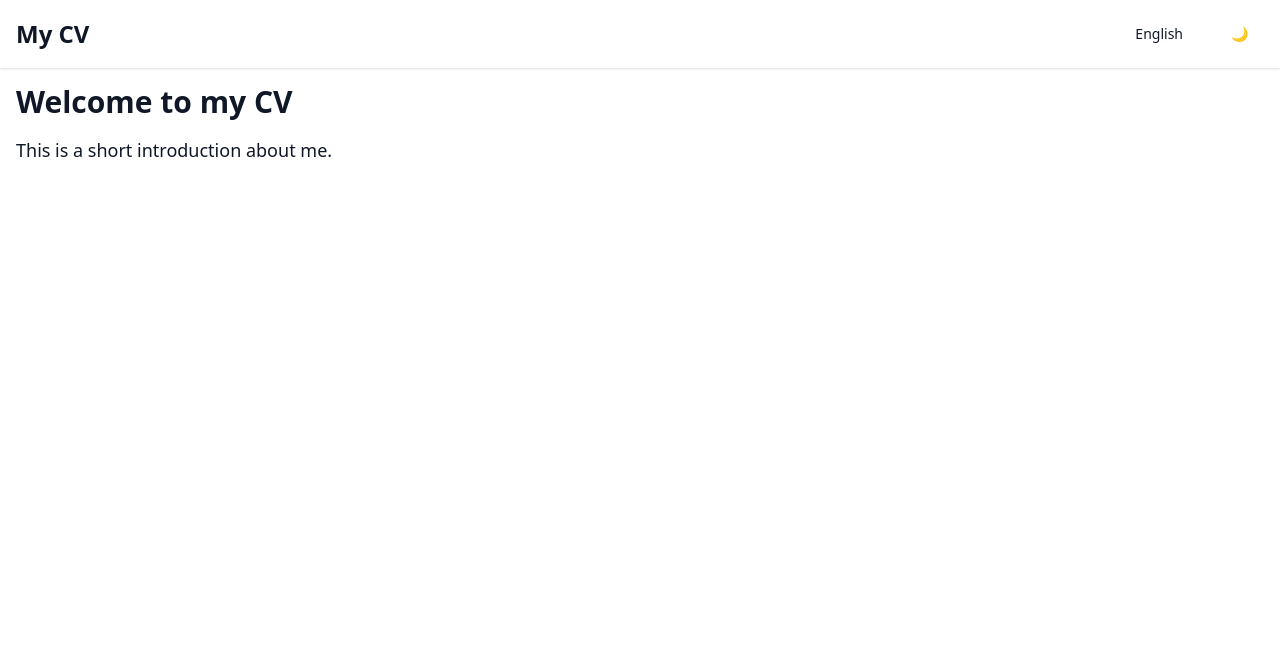
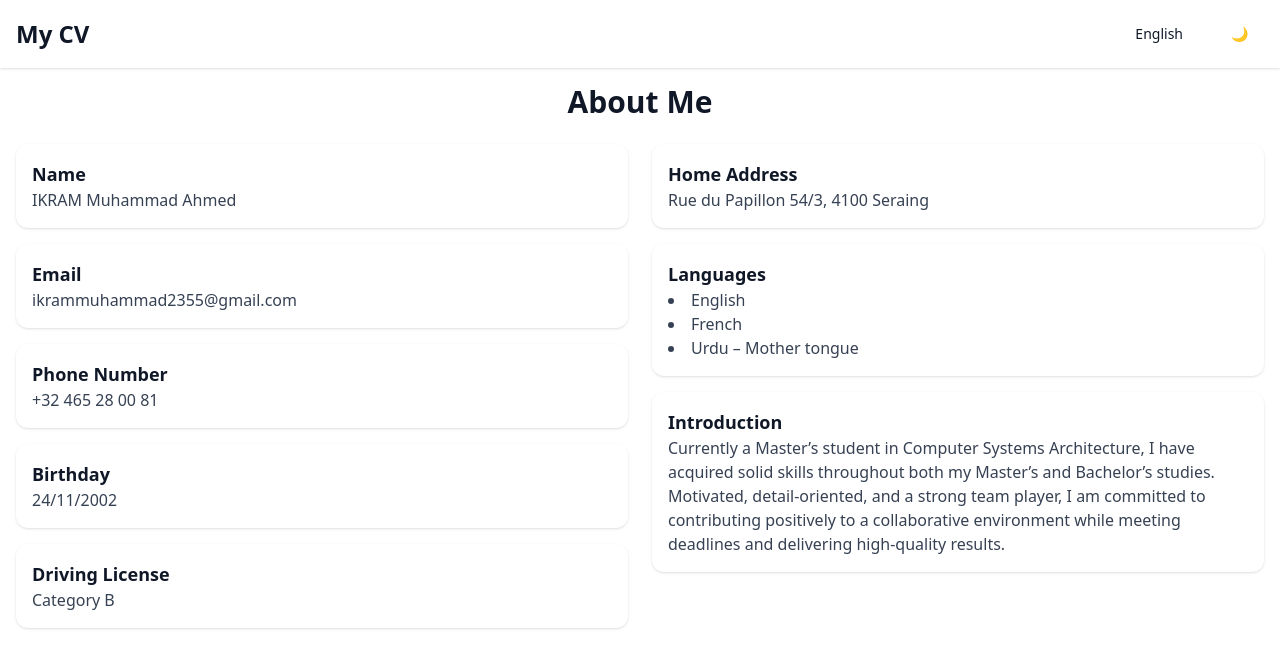
Before and after one commit to MuhammadAIkram/CV-Site, a website: page docs/index.html in a window 1280 px wide. Drawn offline with Linux system fonts and the light colour scheme.

Commit message:
about me section added

```diff
--- /dev/null
+++ b/docs/about.html
@@ -0,0 +1,62 @@
+<main class="max-w-screen-xl mx-auto p-4">
+    <h1 class="text-3xl font-bold mb-6 text-center" id="about-title">About Me</h1>
+
+    <div class="grid md:grid-cols-2 gap-6">
+      <!-- Left Column -->
+      <div class="space-y-4">
+        <div class="bg-white dark:bg-gray-800 shadow rounded-xl p-4">
+          <h2 class="text-lg font-semibold text-gray-900 dark:text-gray-100" id="about-name">Name</h2>
+          <p class="text-gray-700 dark:text-gray-300">IKRAM Muhammad Ahmed</p>
+        </div>
+
+        <div class="bg-white dark:bg-gray-800 shadow rounded-xl p-4">
+            <h2 class="text-lg font-semibold text-gray-900 dark:text-gray-100" id="about-email">Email</h2>
+            <p class="text-gray-700 dark:text-gray-300">ikrammuhammad2355@gmail.com</p>
+        </div>
+
+        <div class="bg-white dark:bg-gray-800 shadow rounded-xl p-4">
+          <h2 class="text-lg font-semibold text-gray-900 dark:text-gray-100" id="about-phone">Phone</h2>
+          <p class="text-gray-700 dark:text-gray-300">+32 465 28 00 81</p>
+        </div>
+
+        <div class="bg-white dark:bg-gray-800 shadow rounded-xl p-4">
+          <h2 class="text-lg font-semibold text-gray-900 dark:text-gray-100" id="about-birthday">Birthday</h2>
+          <p class="text-gray-700 dark:text-gray-300">24/11/2002</p>
+        </div>
+
+        <div class="bg-white dark:bg-gray-800 shadow rounded-xl p-4">
+          <h2 class="text-lg font-semibold text-gray-900 dark:text-gray-100" id="about-driving">Driving License</h2>
+          <p class="text-gray-700 dark:text-gray-300" id="about-driving-cat">Category B</p>
+        </div>
+      </div>
+
+      <!-- Right Column -->
+      <div class="space-y-4">
+        <div class="bg-white dark:bg-gray-800 shadow rounded-xl p-4">
+            <h2 class="text-lg font-semibold text-gray-900 dark:text-gray-100" id="about-home">Home Address</h2>
+            <p class="text-gray-700 dark:text-gray-300">Rue du Papillon 54/3, 4100 Seraing</p>
+        </div>
+
+        <div class="bg-white dark:bg-gray-800 shadow rounded-xl p-4">
+          <h2 class="text-lg font-semibold text-gray-900 dark:text-gray-100" id="about-languages">Languages</h2>
+          <ul class="list-disc list-inside text-gray-700 dark:text-gray-300">
+            <li id="about-languages-english">English – Fluent</li>
+            <li id="about-languages-french">French – Fluent</li>
+            <li id="about-languages-urdu">Urdu – Native</li>
+          </ul>
+        </div>
+
+        <div class="bg-white dark:bg-gray-800 shadow rounded-xl p-4">
+          <h2 class="text-lg font-semibold text-gray-900 dark:text-gray-100" id="about-introduction">Introduction</h2>
+          <p class="text-gray-700 dark:text-gray-300" id="about-introduction-content">
+            Currently a Master’s student in Computer Systems
+            Architecture, I have acquired solid skills throughout both my
+            Master’s and Bachelor’s studies. Motivated, detail-oriented, and
+            a strong team player, I am committed to contributing
+            positively to a collaborative environment while meeting
+            deadlines and delivering high-quality results.
+          </p>
+        </div>
+      </div>
+    </div>
+</main>
--- a/docs/index.html
+++ b/docs/index.html
@@ -7,6 +7,7 @@
     <link rel="stylesheet" href="./css/output.css">
     <script src="./js/translation.js" defer></script>
     <script src="./js/main.js" defer></script>
+    <script src="./js/include.js" defer></script>
 </head>
 <body class="bg-white dark:bg-gray-900 text-gray-900 dark:text-gray-100 transition-colors">
   <nav class="bg-white border-gray-200 dark:bg-gray-900 shadow">
@@ -61,9 +62,6 @@
     </button>
   </div>
 
-  <main class="max-w-screen-xl mx-auto p-4">
-    <h1 id="welcome-text" class="text-3xl font-bold mb-4">Welcome to my CV</h1>
-    <p id="intro-text" class="text-lg">This is a short introduction about me.</p>
-  </main>
+  <div id="content"></div>
 </body>
 </html>
--- /dev/null
+++ b/docs/js/include.js
@@ -0,0 +1,11 @@
+fetch("about.html")
+  .then(res => res.text())
+  .then(html => {
+    document.getElementById("content").innerHTML = html;
+
+    // Re-apply translations AFTER content is loaded
+    if (typeof applyTranslations === "function") {
+      const lang = localStorage.getItem("language") || "en";
+      applyTranslations(lang);
+    }
+  });
--- a/docs/js/main.js
+++ b/docs/js/main.js
@@ -32,15 +32,50 @@ const langToggle = document.getElementById("language-toggle");
 let currentLang = localStorage.getItem('language') || "en";
 
 function applyTranslations(lang) {
-  if (translations[lang]) {
-      document.getElementById("nav-title").textContent = translations[lang].title;
-      document.getElementById("welcome-text").textContent = translations[lang].welcome;
-      document.getElementById("intro-text").textContent = translations[lang].intro;
+    if (translations[lang]) {
+        //navigation bar
+        const titleEl = document.getElementById("nav-title");
+        const welcomeEl = document.getElementById("welcome-text");
+        const introEl = document.getElementById("intro-text");
 
-      // update both buttons
-      document.querySelectorAll("#language-toggle, #language-toggle-mobile")
-          .forEach(btn => btn.textContent = translations[lang].languageButton);
-  }
+        if (titleEl) titleEl.textContent = translations[lang].title;
+        if (welcomeEl) welcomeEl.textContent = translations[lang].welcome;
+        if (introEl) introEl.textContent = translations[lang].intro;
+
+        //about me section
+        const titleAboutME = document.getElementById("about-title");
+        const AboutMEName = document.getElementById("about-name");
+        const AboutMEEmail = document.getElementById("about-email");
+        const AboutMEPhone = document.getElementById("about-phone");
+        const AboutMEBirthday = document.getElementById("about-birthday");
+        const AboutMEDriving = document.getElementById("about-driving");
+        const AboutMEDrivingCat = document.getElementById("about-driving-cat");
+        const AboutMEHome = document.getElementById("about-home");
+        const AboutMELanguages = document.getElementById("about-languages");
+        const AboutMELanguagesEnglish = document.getElementById("about-languages-english");
+        const AboutMELanguagesFrench = document.getElementById("about-languages-french");
+        const AboutMELanguagesUrdu = document.getElementById("about-languages-urdu");
+        const AboutMELanguagesIntroduction = document.getElementById("about-introduction");
+        const AboutMELanguagesIntroductionContent = document.getElementById("about-introduction-content");
+
+        if (titleAboutME) titleAboutME.textContent = translations[lang].aboutMeTitle;
+        if (AboutMEName) AboutMEName.textContent = translations[lang].aboutMeName;
+        if (AboutMEEmail) AboutMEEmail.textContent = translations[lang].aboutMeEmail;
+        if (AboutMEPhone) AboutMEPhone.textContent = translations[lang].aboutMePhone;
+        if (AboutMEBirthday) AboutMEBirthday.textContent = translations[lang].aboutMeBirthday;
+        if (AboutMEDriving) AboutMEDriving.textContent = translations[lang].aboutMeDriving;
+        if (AboutMEDrivingCat) AboutMEDrivingCat.textContent = translations[lang].aboutMeDrivingCat;
+        if (AboutMEHome) AboutMEHome.textContent = translations[lang].aboutMeHome;
+        if (AboutMELanguages) AboutMELanguages.textContent = translations[lang].aboutMeLanguages;
+        if (AboutMELanguagesEnglish) AboutMELanguagesEnglish.textContent = translations[lang].aboutMeLanguagesEnglish;
+        if (AboutMELanguagesFrench) AboutMELanguagesFrench.textContent = translations[lang].aboutMeLanguagesFrench;
+        if (AboutMELanguagesUrdu) AboutMELanguagesUrdu.textContent = translations[lang].aboutMeLanguagesUrdu;
+        if (AboutMELanguagesIntroduction) AboutMELanguagesIntroduction.textContent = translations[lang].aboutMeIntroduction;
+        if (AboutMELanguagesIntroductionContent) AboutMELanguagesIntroductionContent.textContent = translations[lang].aboutMeIntroductionContent;
+
+        document.querySelectorAll("#language-toggle, #language-toggle-mobile")
+            .forEach(btn => btn.textContent = translations[lang].languageButton);
+    }
 }
 
 // Initialize with saved preferences
--- a/docs/js/translation.js
+++ b/docs/js/translation.js
@@ -4,11 +4,39 @@ const translations = {
       welcome: "Welcome to my CV",
       intro: "This is a short introduction about me.",
       languageButton: "English",
+      aboutMeTitle: "About Me",
+      aboutMeName: "Name",
+      aboutMeEmail: "Email",
+      aboutMePhone: "Phone Number",
+      aboutMeBirthday: "Birthday",
+      aboutMeDriving: "Driving License",
+      aboutMeDrivingCat: "Category B",
+      aboutMeHome: "Home Address",
+      aboutMeLanguages: "Languages",
+      aboutMeLanguagesEnglish: "English",
+      aboutMeLanguagesFrench: "French",
+      aboutMeLanguagesUrdu: "Urdu – Mother tongue",
+      aboutMeIntroduction: "Introduction",
+      aboutMeIntroductionContent: "Currently a Master’s student in Computer Systems Architecture, I have acquired solid skills throughout both my Master’s and Bachelor’s studies. Motivated, detail-oriented, and a strong team player, I am committed to contributing positively to a collaborative environment while meeting deadlines and delivering high-quality results.",
     },
     fr: {
       title: "Mon CV",
       welcome: "Bienvenue sur mon CV",
       intro: "Ceci est une brève introduction à mon sujet.",
       languageButton: "Français",
+      aboutMeTitle: "A propos de moi",
+      aboutMeName: "Nom",
+      aboutMeEmail: "Email",
+      aboutMePhone: "Numéro de téléphone",
+      aboutMeBirthday: "Anniversaire",
+      aboutMeDriving: "Permis de conduire",
+      aboutMeDrivingCat: "Permis B",
+      aboutMeHome: "Adresse du domicile",
+      aboutMeLanguages: "Langues",
+      aboutMeLanguagesEnglish: "Anglais",
+      aboutMeLanguagesFrench: "Français",
+      aboutMeLanguagesUrdu: "Urdu - Langue maternelle",
+      aboutMeIntroduction: "Introduction",
+      aboutMeIntroductionContent: "Actuellement étudiant en Master en architecture des systèmes informatiques, j’ai acquis de solides compétences tout au long de mon parcours en Master et en Bachelier. Motivé, rigoureux et doté d’un bon esprit d’équipe, je m’engage à contribuer de manière positive à un environnement collaboratif, tout en respectant les délais et la qualité attendue.",
     },
 };
```
Also changed, not shown: docs/css/output.css.
